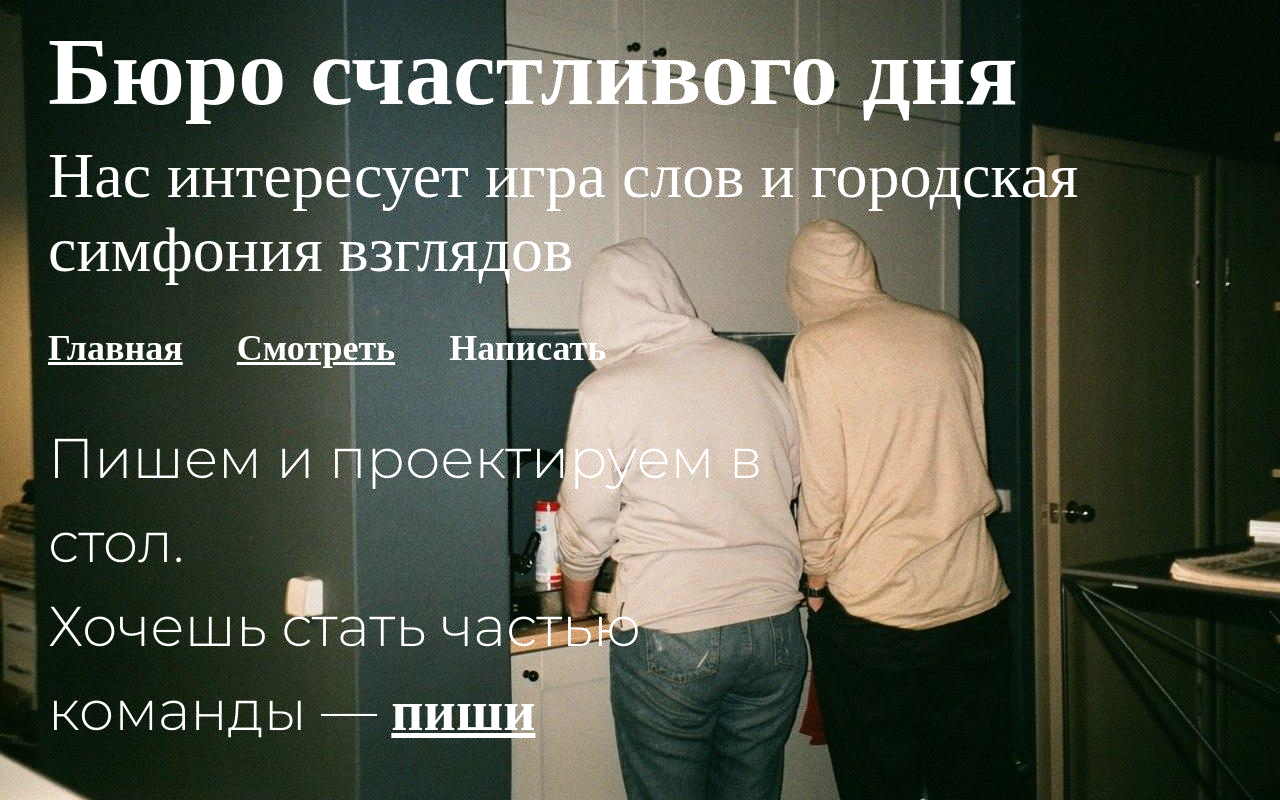
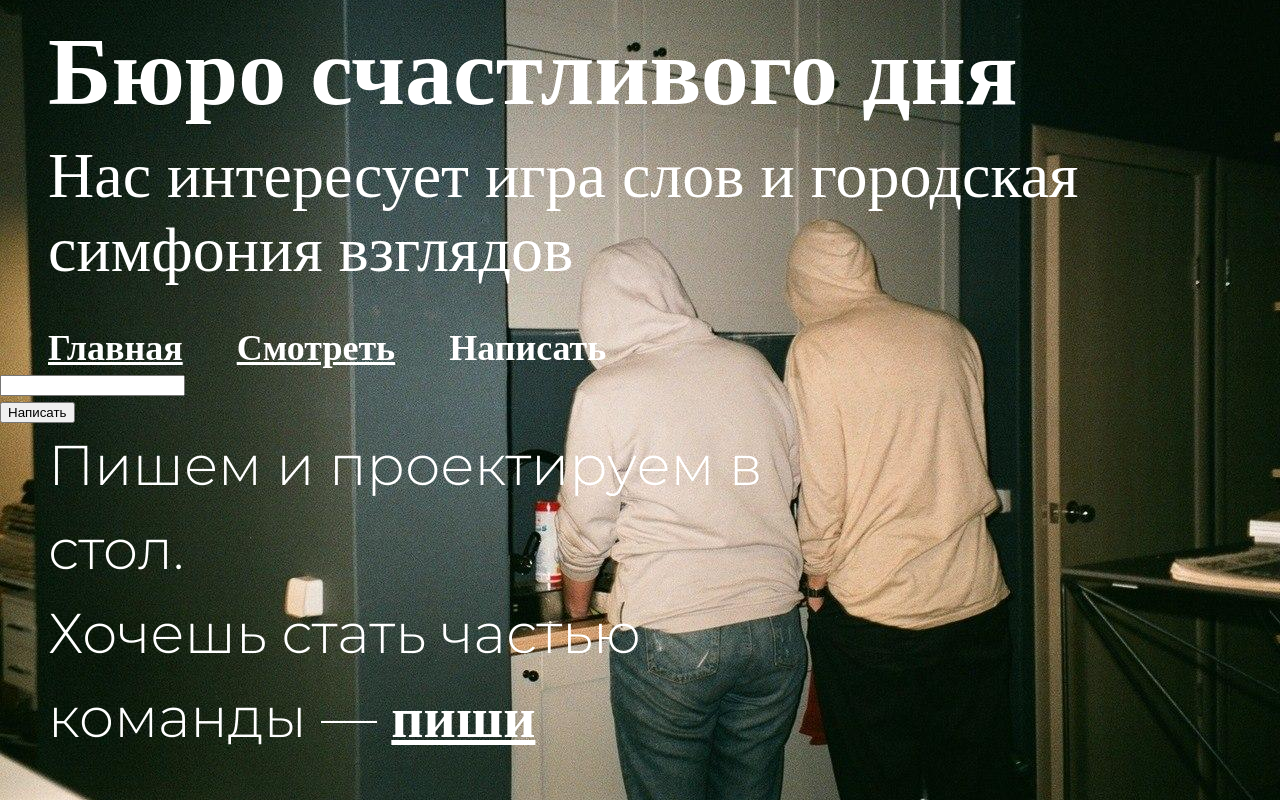
Before and after one commit to rominmx/luckydaybureau, a Vue app: page /write in a window 1280 px wide. Built offline with nearby package versions, Linux system fonts and the light colour scheme; a web font is replaced by a local one.

Commit message:
Add form to Write page

```diff
--- a/src/views/Write.vue
+++ b/src/views/Write.vue
@@ -1,8 +1,26 @@
 <template>
-  <banner>
-    Пишем и проектируем в стол.<br /> Хочешь стать частью команды —
-    <a href="mailto:buroschastlivogodnya@gmail.com">пиши</a>
-  </banner>
+  <div>
+    <form
+      name="my-form"
+      method="post"
+      data-netlify
+      data-netlify-honeypot="bot-field"
+    >
+      <input type="hidden" name="form-name" value="my-form" />
+      <div>
+        <input
+          type="text"
+          name="message"
+          v-model="message"
+        />
+      </div>
+      <input type="submit" value="Написать" />
+    </form>
+    <banner>
+      Пишем и проектируем в стол.<br /> Хочешь стать частью команды —
+      <a href="mailto:buroschastlivogodnya@gmail.com">пиши</a>
+    </banner>
+  </div>
 </template>
 
 <script>
@@ -13,6 +31,11 @@ export default {
   components: {
     Banner,
   },
+  data() {
+    return {
+      message: '',
+    };
+  },
 };
 </script>
 
```
